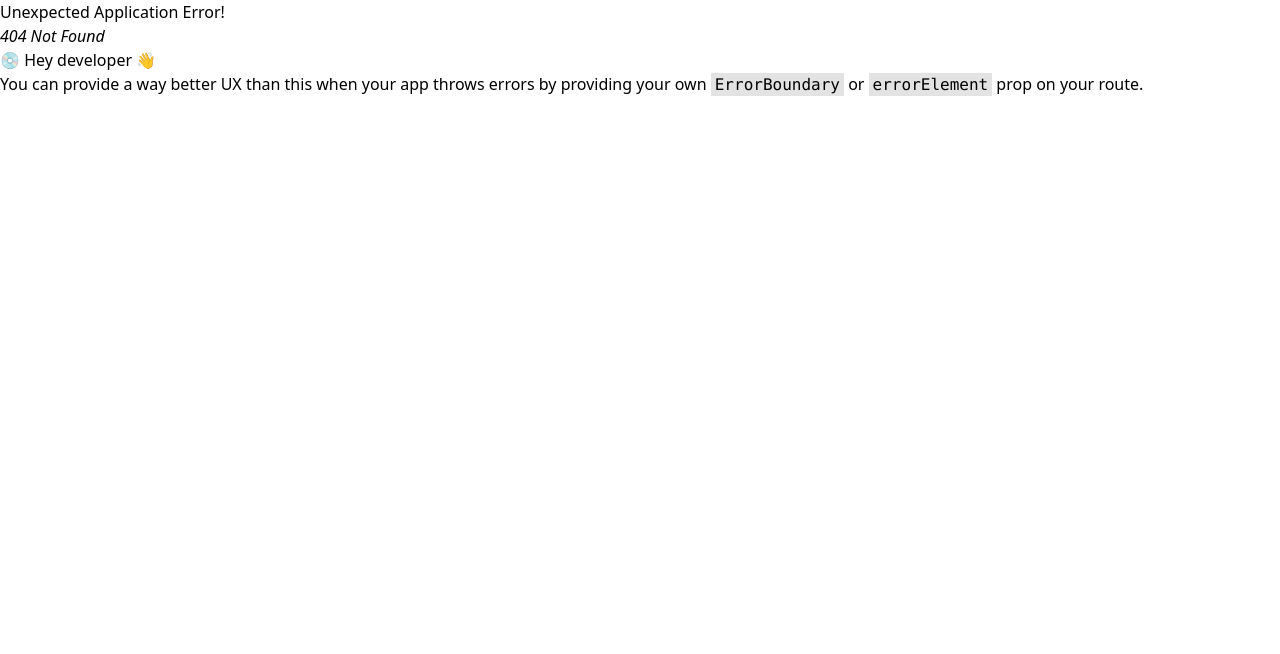
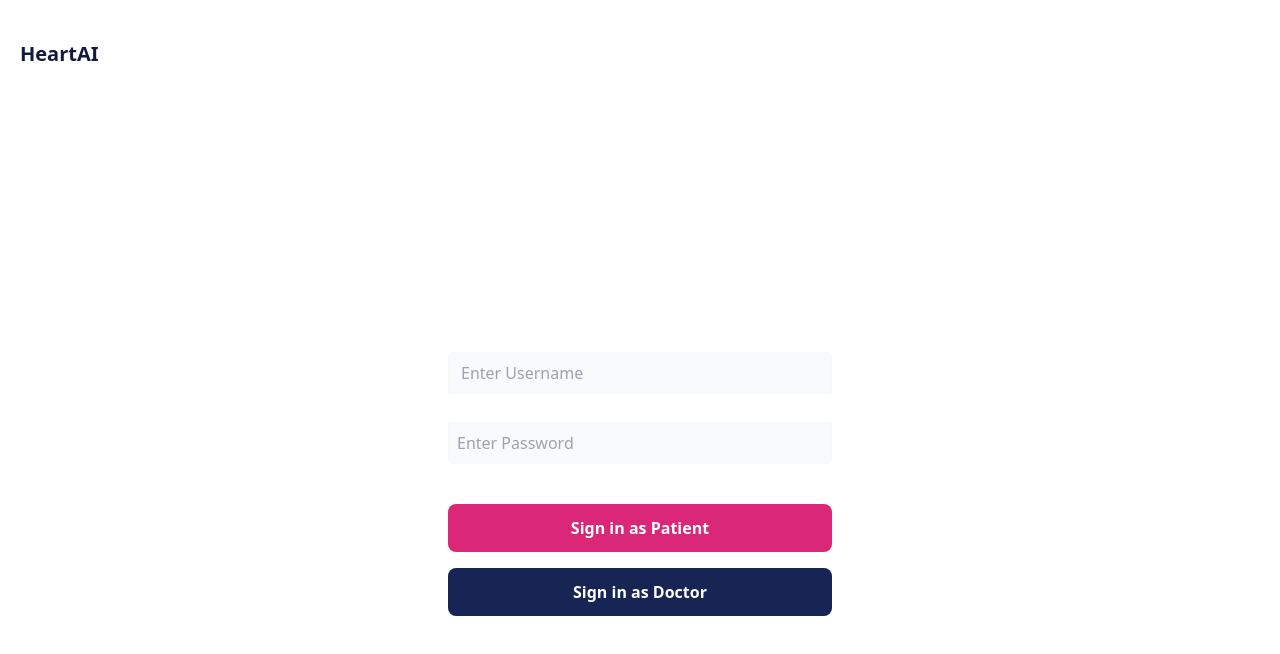
Before and after one commit to Isaac-web/Heart-AI, a React (Vite) app in the folder ui/: page /auth in a window 1280 px wide. Before the commit this address had no page. Shown: the top 654 px of the page. Built offline with nearby package versions, Linux system fonts and the light colour scheme.

Commit message:
register page

```diff
--- a/ui/src/App.jsx
+++ b/ui/src/App.jsx
@@ -1,11 +1,16 @@
 import { createBrowserRouter, createRoutesFromElements, RouterProvider, Route } from "react-router-dom"
 import HomePage from "./pages/HomePage"
+import AuthPage from "./pages/AuthPage"
 
 const App = () => {
 
   const router = createBrowserRouter(
     createRoutesFromElements(
-      <Route index element={<HomePage />}></Route>
+      <>
+        <Route index element={<HomePage />}></Route>
+        <Route path="/auth" element={<AuthPage />}></Route>
+      </>
+
     )
   )
   return (
--- a/ui/src/components/Footer.jsx
+++ b/ui/src/components/Footer.jsx
@@ -1,10 +1,12 @@
+import { Link } from "react-router-dom"
+
 
 const Footer = () => {
   return (
    <div>
         <div className="mt-auto flex justify-between px-5 p-8 bg-dark-blue">
             <h1 className="text-white mt-2 font-bold text-xl">HeartAI</h1>
-              <button className="bg-gradient-to-r from-[#4851FF] to-[#F02AA6] rounded-full text-white px-4 py-2">Get Started</button>
+              <Link className="bg-gradient-to-r from-[#4851FF] to-[#F02AA6] rounded-full text-white px-4 py-2" to="/auth">Get Started</Link>
         </div>
    </div>
   )
--- a/ui/src/components/Header.jsx
+++ b/ui/src/components/Header.jsx
@@ -1,10 +1,11 @@
+import { Link } from "react-router-dom"
 
 const Header = () => {
     return (
         <>
             <section className="flex justify-between mt-8 px-5">
                 <h1 className="text-dark-blue font-bold text-xl mt-2">HeartAI</h1>
-                <button className="bg-dark-blue rounded-full text-white px-4 py-2 font-light">Get Started</button>
+                <Link className="bg-dark-blue rounded-full text-white px-4 py-2 font-light" to="/auth">Get Started</Link>
             </section>
         </>
     )
--- a/ui/src/components/Hero.jsx
+++ b/ui/src/components/Hero.jsx
@@ -1,3 +1,4 @@
+import { Link } from "react-router-dom"
 
 const Hero = () => {
     return (
@@ -6,7 +7,7 @@ const Hero = () => {
                 <h2 className="font-bold text-3xl pb-3 md:text-center ">Healthcare, at your call.</h2>
                 <p className="text-[#83869A] pb-7 md:text-center">Welcome! This app helps <br /> you understand your heart health by <br /> estimating your risk of heart disease.</p>
                 <div className="md:flex md:justify-center md:mt-5">
-                    <button className="bg-gradient-to-r from-[#FF6F48] to-[#F02AA6] text-white px-6 py-2 rounded-full">Get Started</button>
+                    <Link className="bg-gradient-to-r from-[#FF6F48] to-[#F02AA6] text-white px-6 py-2 rounded-full" to="/auth">Get Started</Link>
                 </div>
             </section>
         </>
--- /dev/null
+++ b/ui/src/pages/AuthPage.jsx
@@ -0,0 +1,59 @@
+import { Link } from "react-router-dom";
+
+const AuthPage = () => {
+    return (
+        <>
+
+            <section className="flex justify-between mt-8 px-5">
+                <Link className="text-dark-blue font-bold text-xl mt-2" to="/">HeartAI</Link>
+            </section>
+
+            <div className="min-h-screen flex items-center justify-center ">
+                <div className="max-w-md w-full space-y-8 p-8 bg-white rounded-lg ">
+                    <form className="mt-8 space-y-6">
+                        <div className="flex flex-row ">
+                            <input
+                                id="username"
+                                name="username"
+                                type="text"
+                                autoComplete="username"
+                                required
+                                className="appearance-none rounded-none relative block w-full px-3 py-2  bg-gray-50 border border-gray-100/45 placeholder-gray-400 text-gray-900 rounded-t-md focus:outline-none focus:ring-pink-500 focus:border-pink-500 focus:z-10 sm:text-md"
+                                placeholder="Enter Username"
+                            />
+                        </div>
+                        <div className="flex flex-row ">
+                            {/* <img src={password} className="w-5 py-2" alt="" /> */}
+                            <input
+                                id="password"
+                                name="password"
+                                type="password"
+                                autoComplete="current-password"
+                                required
+                                placeholder="Enter Password"
+                                className="mt-1 p-2  placeholder-gray-400 block w-full  bg-gray-50 border border-gray-100/45 focus:outline-none focus:ring-blue-500 focus:border-blue-500 rounded-b-md "
+                            />
+                        </div>
+                        <div>
+                            <button
+                                type="submit"
+                                className="mt-4 w-full p-3 bg-pink-600 text-white font-semibold rounded-lg hover:bg-pink-500 focus:outline-none focus:bg-blue-600"
+                            >
+                                Sign in as Patient
+                            </button>
+                            <button
+                                type="submit"
+                                className="mt-4 w-full p-3 bg-blue-950 text-white font-semibold rounded-lg hover:bg-blue-900 focus:outline-none focus:bg-blue-500"
+                            >
+                                Sign in as Doctor
+                            </button>
+                        </div>
+                    </form>
+                </div>
+            </div>
+        </>
+
+    );
+}
+
+export default AuthPage
```
